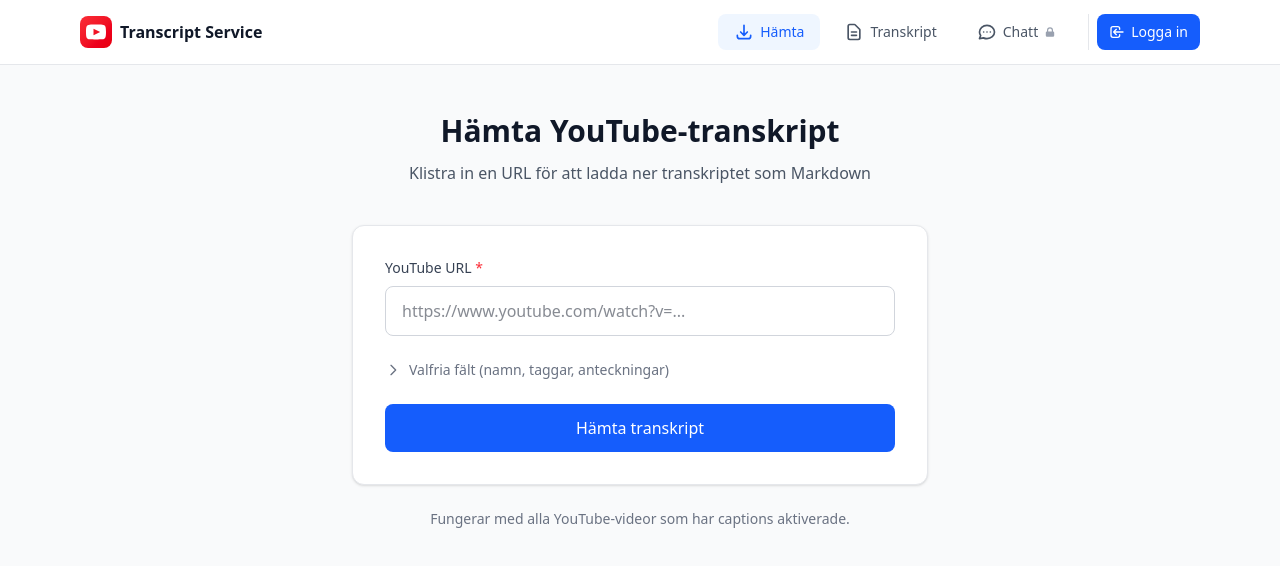
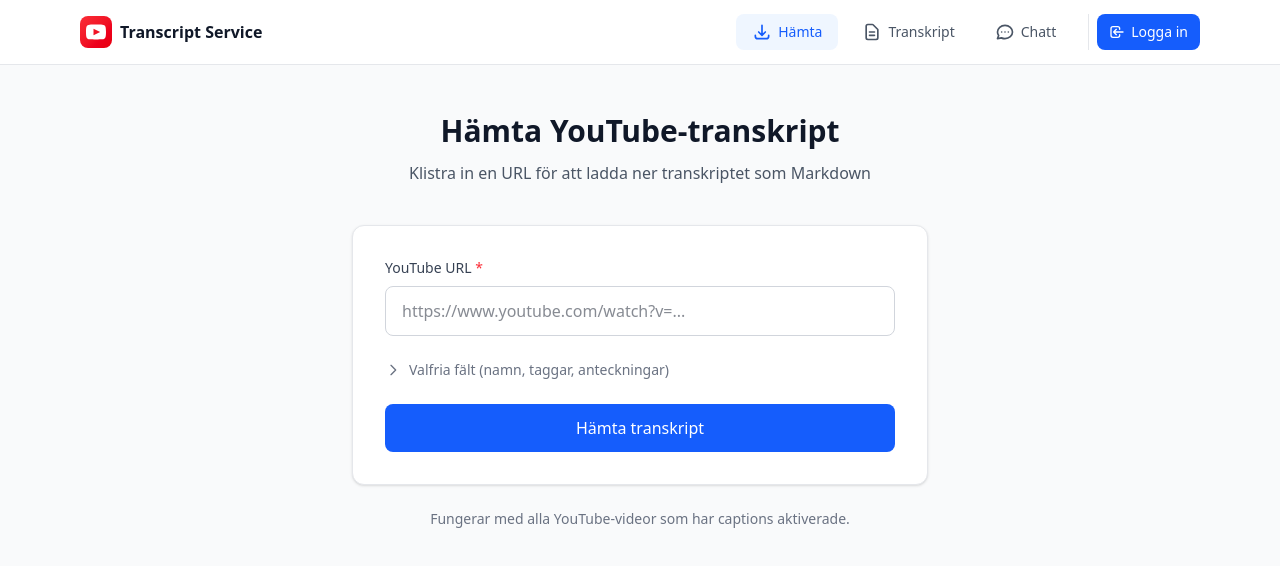
Before and after one commit to pontush81/youtube-transcript-service, a Next.js app: page / in a window 1280 px wide. Shown: the top 566 px of the page. Built offline with nearby package versions, Linux system fonts and the light colour scheme; no server answers.

Commit message:
fix: remove lock icon from nav - all routes now require auth

```diff
--- a/components/NavHeader.tsx
+++ b/components/NavHeader.tsx
@@ -8,7 +8,6 @@ interface NavItem {
   href: string;
   label: string;
   icon: React.ReactNode;
-  requiresAuth?: boolean;
 }
 
 const navItems: NavItem[] = [
@@ -33,7 +32,6 @@ const navItems: NavItem[] = [
   {
     href: '/chat',
     label: 'Chatt',
-    requiresAuth: true,
     icon: (
       <svg className="w-5 h-5" fill="none" stroke="currentColor" viewBox="0 0 24 24">
         <path strokeLinecap="round" strokeLinejoin="round" strokeWidth={2} d="M8 12h.01M12 12h.01M16 12h.01M21 12c0 4.418-4.03 8-9 8a9.863 9.863 0 01-4.255-.949L3 20l1.395-3.72C3.512 15.042 3 13.574 3 12c0-4.418 4.03-8 9-8s9 3.582 9 8z" />
@@ -77,11 +75,6 @@ export function NavHeader() {
                   >
                     {item.icon}
                     <span className="hidden xs:inline sm:inline">{item.label}</span>
-                    {item.requiresAuth && !user && (
-                      <svg className="w-3 h-3 text-gray-400" fill="currentColor" viewBox="0 0 20 20">
-                        <path fillRule="evenodd" d="M5 9V7a5 5 0 0110 0v2a2 2 0 012 2v5a2 2 0 01-2 2H5a2 2 0 01-2-2v-5a2 2 0 012-2zm8-2v2H7V7a3 3 0 016 0z" clipRule="evenodd" />
-                      </svg>
-                    )}
                   </Link>
                 );
               })}
```
